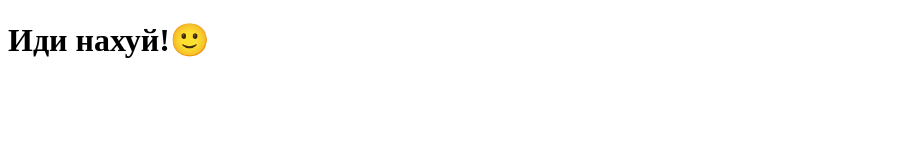
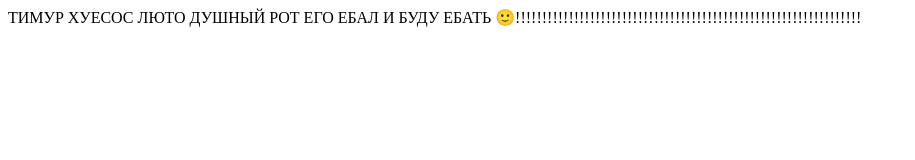
Before and after one commit to ujujkm337/ghjcnj, a plain HTML site: page index.html in a window 1280 px wide. Shown: the whole page, without its empty margins (0-915 px from the left). Drawn offline with Linux system fonts and the light colour scheme.

Commit message:
Add files via upload

```diff
--- a/index.html
+++ b/index.html
@@ -3,13 +3,9 @@
 <head>
     <meta charset="UTF-8">
     <meta name="viewport" content="width=device-width, initial-scale=1.0">
-    <link rel="shortcut icon" href="пресет\fuck_.ico" type="image/x-icon">
-    <title>Google</title>
+    <title>ТИМУР ХУЕСОС</title>
 </head>
 <body>
-    <header>
-        <h1>Иди нахуй!🙂</h1>
-    </header>
+    ТИМУР ХУЕСОС ЛЮТО ДУШНЫЙ РОТ ЕГО ЕБАЛ И БУДУ ЕБАТЬ 🙂!!!!!!!!!!!!!!!!!!!!!!!!!!!!!!!!!!!!!!!!!!!!!!!!!!!!!!!!!!!!!!!!!
 </body>
-
 </html>
```
